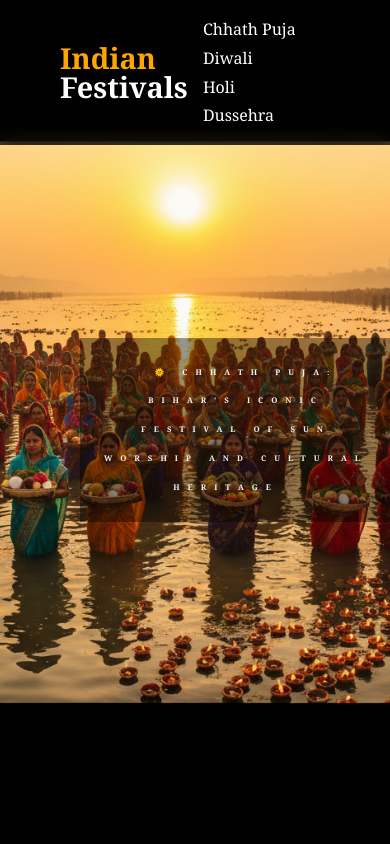
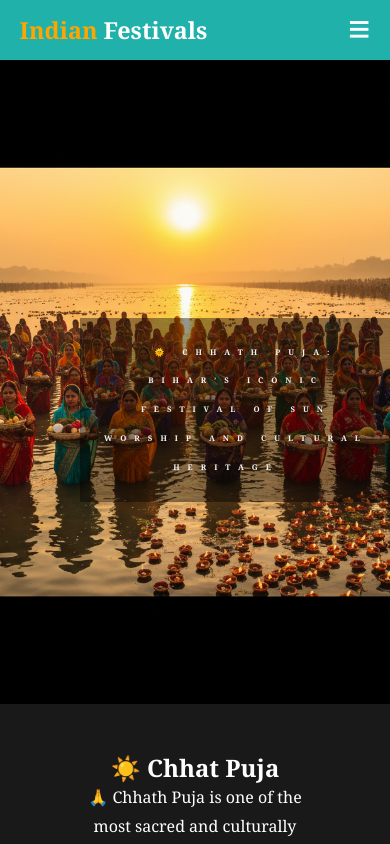
Before and after one commit to MKR4665/parallax-indian-festivals, a plain HTML site: page index.html in a window 390 px wide. Shown: the top 844 px of the page. Drawn offline with nearby package versions, Linux system fonts and the light colour scheme.

Commit message:
parallax

```diff
--- a/index.html
+++ b/index.html
@@ -6,15 +6,17 @@
     <title>indian-Festival-Parallax</title>
     <link rel="shortcut icon" href="favicon.png" type="image/x-icon">
     <link rel="stylesheet" href="style.css">
+    <link href="https://cdn.jsdelivr.net/npm/remixicon@4.7.0/fonts/remixicon.css" rel="stylesheet"/>
 </head>
 <body>
    <header>
     <div class="logo">Indian <span> Festivals</span></div>
-    <nav>
+    <nav class="navbar">
       <a href="#ChhathPuja">Chhath Puja</a>
       <a href="#diwali">Diwali</a>
       <a href="#holi">Holi</a>
       <a href="#dussehra">Dussehra</a>
+      <i class="ri-menu-line"></i>
     </nav>
   </header>
 
--- a/style.css
+++ b/style.css
@@ -5,53 +5,64 @@
 }
 
 html,body{
-    height: 100%;
-    margin: 0;
+    width: 100%;
+    height: calc(100% - 100px);
     font-size: 16px;
     font-family: Georgia, 'Times New Roman', Times, serif;
     font-weight: 400;
     line-height: 1.8em;
-    color: #666;
 }
 
 header{
+    position: relative;
+    height: 100px;
     width: 100%;
-    position:fixed;
     top: 0;
     background-color: rgba(0,0,0,0.7);
     display: flex;
     justify-content: space-between;
     align-items: center;
-    padding: 15px 60px;
-    z-index: 1000;
-    backdrop-filter: blur(8px);
-
+    padding: 0 3vw;
 }
 
-.logo{
-    font-size: 1.8rem;
+header .logo{
+    font-size: 1.7rem;
     font-weight: 700;
     color: orange;
 }
 
-.logo span{
+.navbar{
+    display: flex;
+    gap: 4vw;
+    align-items: center;
+}
+
+header .logo{
+    font-size: 2vw;
+    font-weight: 700;
+    color: orange;
+}
+
+header .logo span{
     color: white;
 }
 
-nav a{
+.navbar a{
+    text-decoration: none;
     color: white;
-    text-decoration: none;
-    margin: 0 15px;
-    font-size: 500;
     transition: 0.3s;
 }
 
-nav a:hover{
+.navbar i{
+    font-weight: 900;
+    color: white;
+    display: none;
+}
+
+.navbar a:hover{
     color: #00e0ff;
 }
-.navbar a:hover{
-    color: #0ef;
-}
+
 
 .first-section{
     background-image: url(img1.png);
@@ -93,9 +104,9 @@ nav a:hover{
 }
 
 .ptext{
-    position: absolute;
     top: 40%;
     width: 80%;
+    position: absolute;
     text-align: center;
     padding: 20px;
     font-size: 2vw;
@@ -114,6 +125,7 @@ nav a:hover{
 
 }
 
+
 .section-bg{
     padding: 50px 80px;
     text-align: center;
@@ -124,13 +136,30 @@ nav a:hover{
 
 
 @media (max-width:900px){
-    .first-section{
+
+    /* .first-section{
         width: 50%;
-    }
+    } */
 }
 
-@media (max-width:400px){
-    .first-section{
+@media (max-width:600px){
+    header{
+        background-color: lightseagreen;
+        padding: 0 5vw;
+        height: 60px;
+    }
+    header .logo{
+        font-size: 6vw;
+    }
+    .navbar a{
+        font-size: 4vw;
+        display: none;
+    }
+    .navbar i{
+        display: block;
+        font-size: 6vw;
+    }
+    /* .first-section{
         width: 100%;
-    }
+    } */
 }
```
